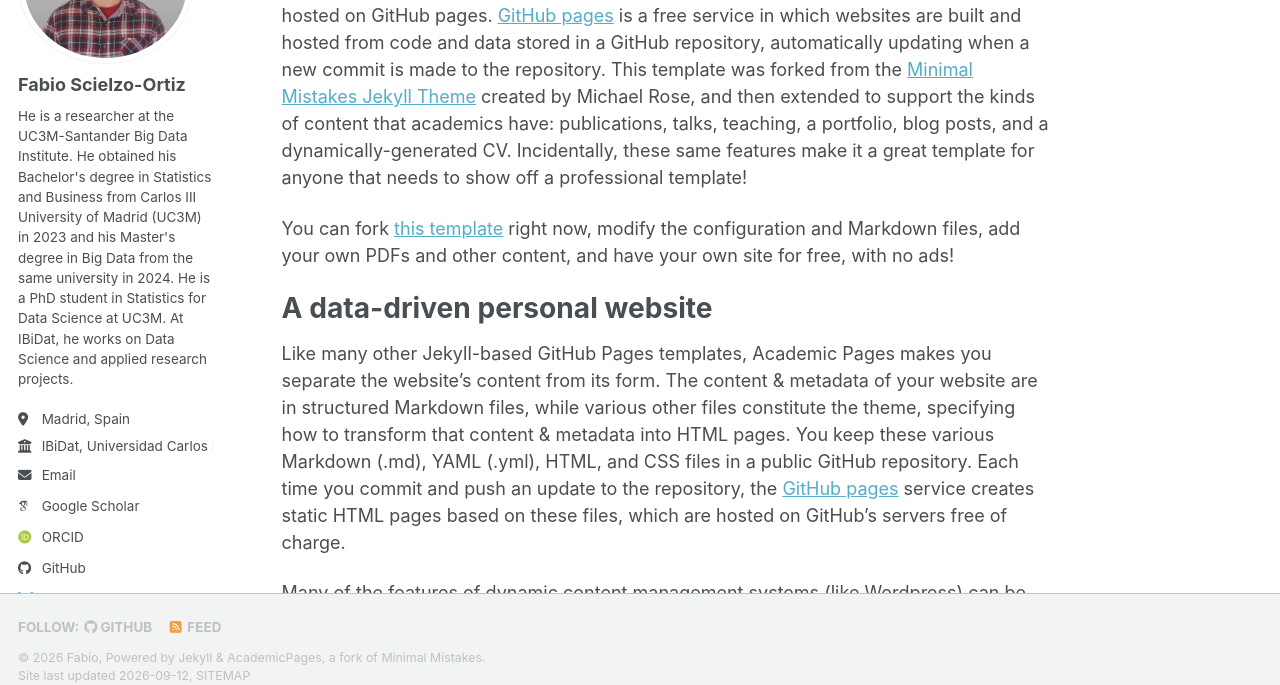
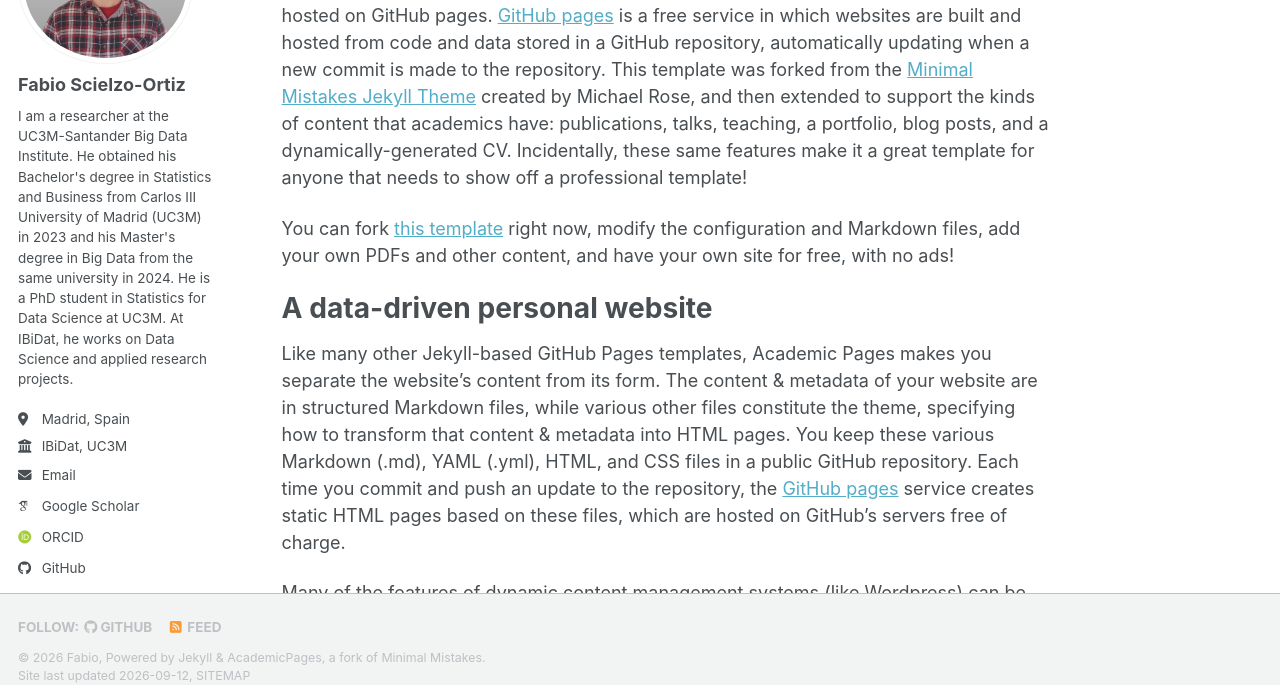
Before and after one commit to FabioScielzoOrtiz/fabioscielzoortiz.github.io, a Jekyll site: the page built from _pages/about.md, in a window 1280 px wide. Shown: the part 196-881 px from the top of the page. Built offline with Jekyll 4.4.1, drawn with Linux system fonts in a browser that asks for light colours; some web fonts are replaced; a script bundle is joined from its source files by our own code; library files that are not in the unit come from our copies.

Commit message:
Update author bio and employer details in configuration

```diff
--- a/_config.yml
+++ b/_config.yml
@@ -26,9 +26,9 @@
   avatar           : "profile.png"
   name             : "Fabio Scielzo-Ortiz"
   pronouns         : # example: "she/her"
-  bio              : "He is a researcher at the UC3M-Santander Big Data Institute. He obtained his Bachelor's degree in Statistics and Business from Carlos III University of Madrid (UC3M) in 2023 and his Master's degree in Big Data from the same university in 2024. He is a PhD student in Statistics for Data Science at UC3M. At IBiDat, he works on Data Science and applied research projects."
+  bio              : "I am a researcher at the UC3M-Santander Big Data Institute. He obtained his Bachelor's degree in Statistics and Business from Carlos III University of Madrid (UC3M) in 2023 and his Master's degree in Big Data from the same university in 2024. He is a PhD student in Statistics for Data Science at UC3M. At IBiDat, he works on Data Science and applied research projects."
   location         : "Madrid, Spain"
-  employer         : "IBiDat, Universidad Carlos III Madrid"
+  employer         : "IBiDat, UC3M"
   uri              : # URL
   email            : "fabio.scielzo@uc3m.es"
 
@@ -51,13 +51,13 @@
   bitbucket        : # Username - Update with your username on the site
   codepen          : # Username
   dribbble         : # Username
-  github           : "academicpages"
+  github           : "FabioScielzoOrtiz"
   kaggle           : # Username
   stackoverflow    : # User number or user number and name (i.e., use "1" or "1/jeff-atwood")
 
   # Social media
   artstation       : # Username
-  bluesky          : "bsky.app" # Replace this with you Bluesky username
+  bluesky          : # "bsky.app"
   facebook         : # Username
   flickr           : # Username
   foursquare       : # Username
```
